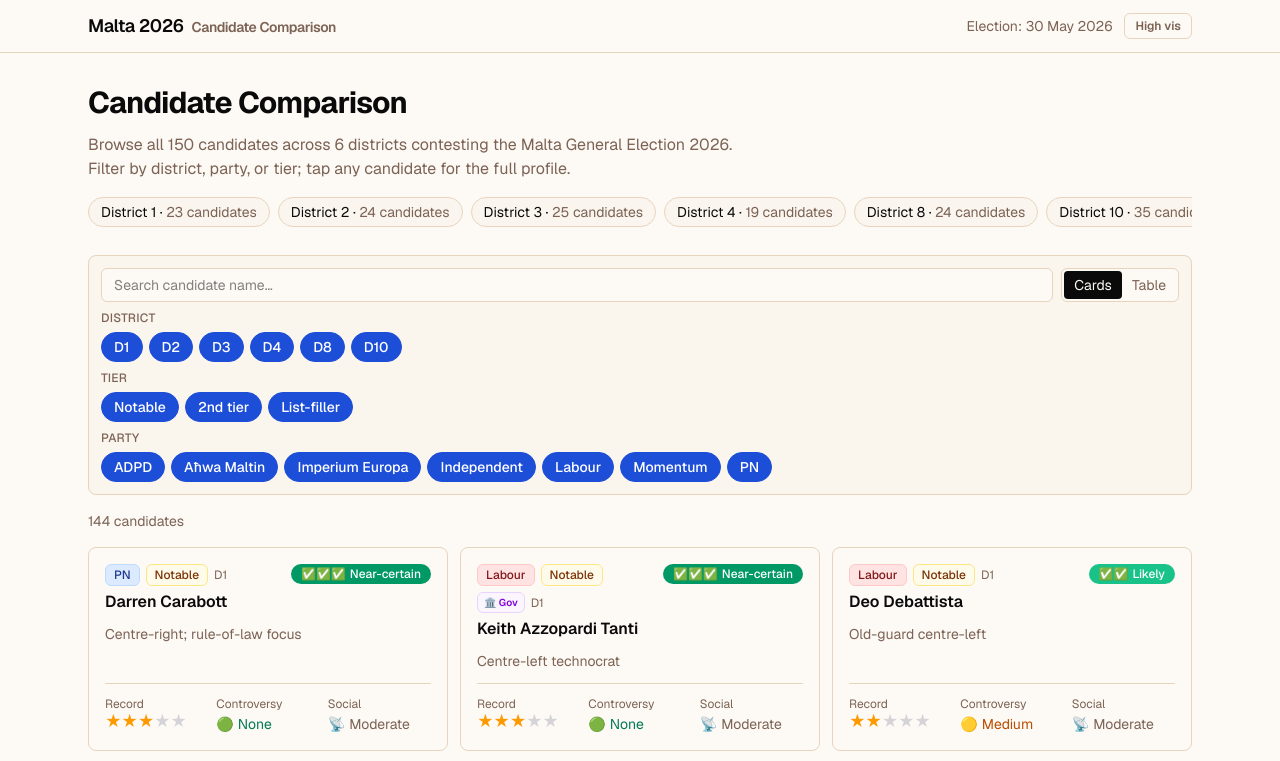
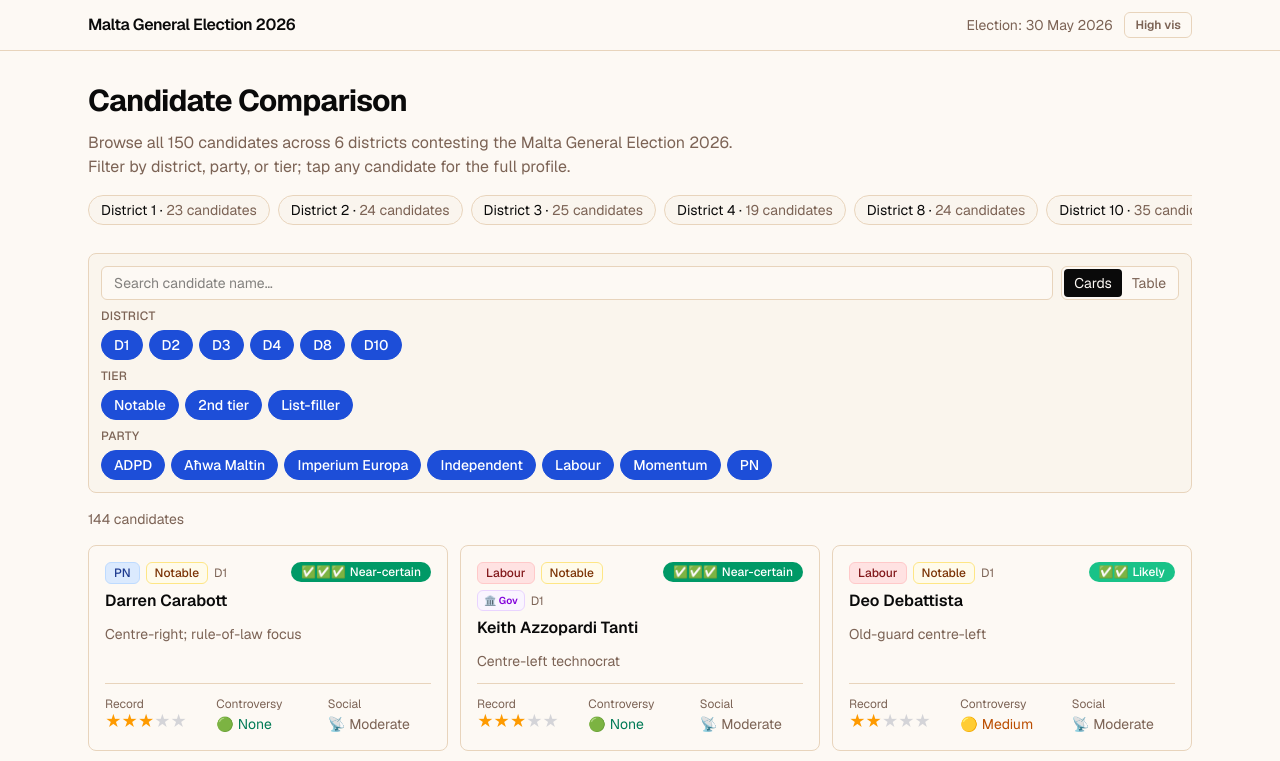
Before and after one commit to flamb24/candidate-analysis, a Next.js app: page / in a window 1280 px wide. Shown: the top 761 px of the page. Built offline with nearby package versions, Linux system fonts and the light colour scheme.

Commit message:
Rename header title; unwrap candidate names in cards
Header now reads 'Malta General Election 2026' and wraps freely if
the viewport is narrow. Candidate name h3 no longer truncates —
long names wrap to a second line instead.

Co-Authored-By: Claude Opus 4.7 (1M context) <noreply@anthropic.com>

```diff
--- a/app/layout.tsx
+++ b/app/layout.tsx
@@ -10,7 +10,7 @@ const geistSans = Geist({
 });
 
 export const metadata: Metadata = {
-  title: "Malta 2026 — Candidate Comparison",
+  title: "Malta General Election 2026 — Candidate Comparison",
   description:
     "Browse and compare candidates contesting the Malta General Election 2026 by district.",
 };
@@ -37,11 +37,8 @@ export default function RootLayout({
         <script dangerouslySetInnerHTML={{ __html: `try{if(localStorage.getItem('hv')==='1')document.documentElement.classList.add('hv')}catch(e){}` }} />
         <header className="sticky top-0 z-30 border-b border-border bg-background/95 backdrop-blur">
           <div className="mx-auto flex max-w-6xl items-center justify-between px-4 py-3 sm:px-6">
-            <Link href="/" className="flex items-baseline gap-2 font-semibold tracking-tight">
-              <span className="text-base sm:text-lg">Malta 2026</span>
-              <span className="hidden text-sm text-muted sm:inline">
-                Candidate Comparison
-              </span>
+            <Link href="/" className="font-semibold tracking-tight leading-tight text-sm sm:text-base">
+              Malta General Election 2026
             </Link>
             <nav className="flex items-center gap-3 text-sm text-muted">
               <span className="hidden sm:inline">Election: 30 May 2026</span>
--- a/components/MasterComparison.tsx
+++ b/components/MasterComparison.tsx
@@ -260,7 +260,7 @@ function CardGrid({ candidates }: { candidates: Candidate[] }) {
                   {c.isGovIncumbent && <GovBadge />}
                   <span className="text-xs text-muted">D{c.district}</span>
                 </div>
-                <h3 className="mt-1.5 truncate text-base font-semibold leading-tight group-hover:underline">
+                <h3 className="mt-1.5 text-base font-semibold leading-snug group-hover:underline">
                   {c.name}
                 </h3>
               </div>
```
